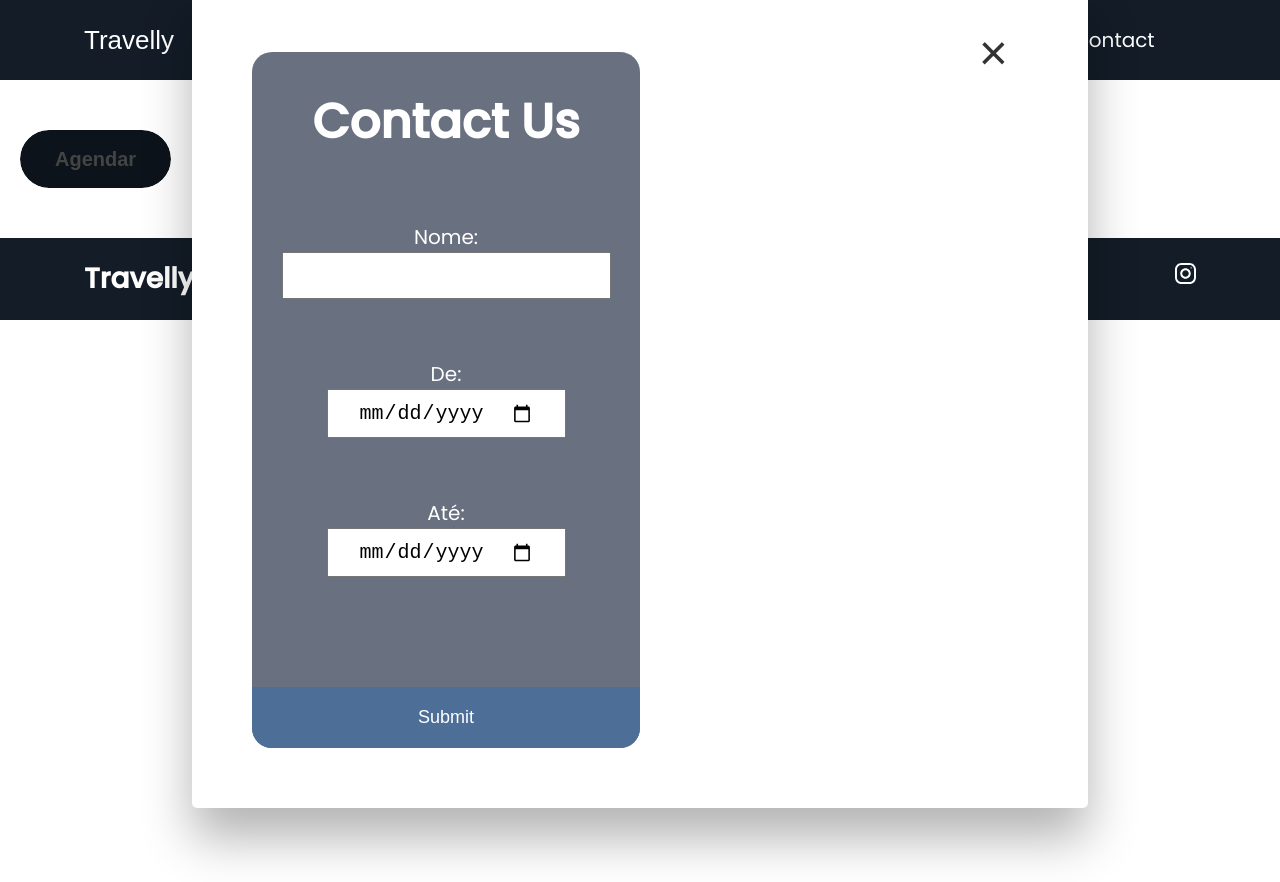
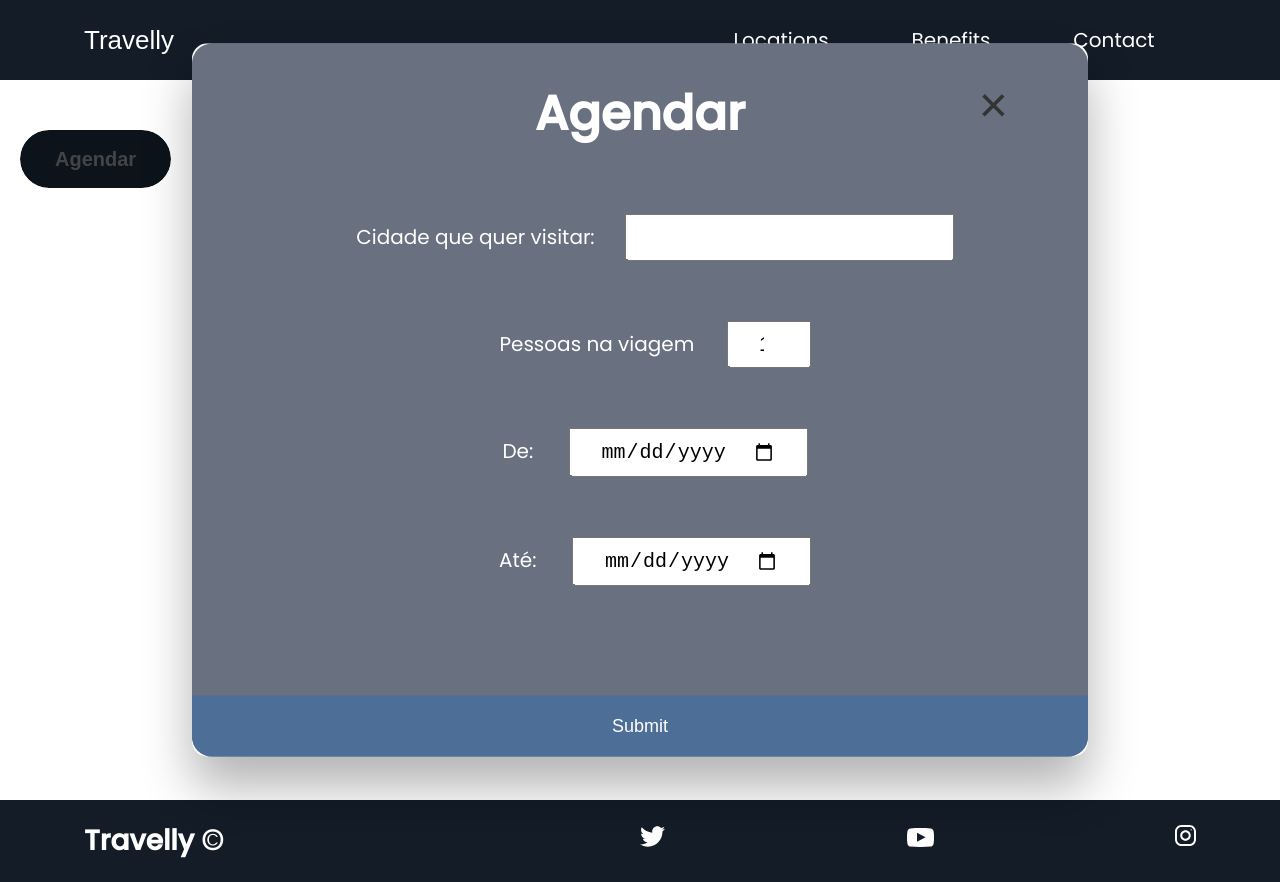
Before and after one commit to LeoMatheus/empresa-viagem, a plain HTML site: page reservas.html in a window 1280 px wide. Both pictures are taken after a click on the button "Agendar". Before the commit the page ends 808 px from the top, so only its background shows below. Drawn offline with Linux system fonts and the light colour scheme; a web font is replaced by a local one.

Commit message:
Commit de quinta

```diff
--- a/reservas.html
+++ b/reservas.html
@@ -23,7 +23,7 @@
   <body>
     <header class="main-head">
       <nav>
-        <h1 id="logo">Travelly</h1>
+        <h1 id="logo"><a href="./index.html">Travelly</a></h1>
         <ul>
           <li><a href="#locations">Locations</a></li>
           <li><a href="#benefits">Benefits</a></li>
@@ -39,14 +39,18 @@
       <button class="close-modal">&times;</button>
       <div class="form-wrapper">
         <header class="form-head">
-          <h2>Contact Us</h2>
+          <h2>Agendar</h2>
         </header>
         <form method="get">
-          <div class="name-form">
-            <label for="name">Nome:</label
-            ><input id="name" type="text" name="name" required />
+          <div class="city-form">
+            <label for="city">Cidade que quer visitar:</label
+            ><input id="city" type="text" name="city" required />
           </div>
 
+          <div class="number-people-form">
+            <label for="number-people">Pessoas na viagem</label>
+            <input id="number" type="number" name="number" value="1">
+          </div>
 
           <div class="date-form">
             <label for="date_start">De: </label>
@@ -57,6 +61,8 @@
             <label for="date_end">Até: </label>
             <input type="date" name="date_end" id="date">
           </div>
+
+
           <button type="submit" value="Send">Submit</button>
         </form>
       </div>
--- a/style/_booking.scss
+++ b/style/_booking.scss
@@ -0,0 +1,3 @@
+.booking{
+    min-height: 90vh;
+}
--- a/style/_form-booking.scss
+++ b/style/_form-booking.scss
@@ -1,6 +1,6 @@
 .form-wrapper{
     background: rgba(29, 40, 63, 0.664);
-    width: 50%;
+    width: 100%;
     color: white;
     border-radius: 20px;
 
@@ -30,9 +30,54 @@
     padding: 3.4rem;
 }
 
-.name-form,
-.email-form,
+.number-people-form,
+.city-form,
 .date-form{
     padding: 3rem;
     text-align: center;
 }
+
+.number-people-form input{
+    width: 10%;
+}
+
+.show-modal {
+    font-size: 2rem;
+    font-weight: 600;
+    padding: 1.75rem 3.5rem;
+    margin: 5rem 2rem;
+    border: none;
+    background-color: #fff;
+    color: #444;
+    border-radius: 10rem;
+    cursor: pointer;
+  }
+
+  .close-modal {
+    position: absolute;
+    top: 1.2rem;
+    right: 2rem;
+    font-size: 5rem;
+    color: #333;
+    cursor: pointer;
+    border: none;
+    background: none;
+  }
+
+  .hidden {
+    display: none;
+  }
+
+  .modal {
+    position: absolute;
+    top: 50%;
+    left: 50%;
+    transform: translate(-50%, -50%);
+    width: 70%;
+
+    background-color: white;
+    // padding: 2rem;
+    border-radius: 15px;
+    box-shadow: 0 3rem 5rem rgba(0, 0, 0, 0.3);
+    z-index: 10;
+  }
--- a/style/_modal.scss
+++ /dev/null
@@ -1,51 +0,0 @@
-.show-modal {
-    font-size: 2rem;
-    font-weight: 600;
-    padding: 1.75rem 3.5rem;
-    margin: 5rem 2rem;
-    border: none;
-    background-color: #fff;
-    color: #444;
-    border-radius: 10rem;
-    cursor: pointer;
-  }
-
-  .close-modal {
-    position: absolute;
-    top: 1.2rem;
-    right: 2rem;
-    font-size: 5rem;
-    color: #333;
-    cursor: pointer;
-    border: none;
-    background: none;
-  }
-
-  .hidden {
-    display: none;
-  }
-
-  .modal {
-    position: absolute;
-    top: 50%;
-    left: 50%;
-    transform: translate(-50%, -50%);
-    width: 70%;
-
-    background-color: white;
-    padding: 6rem;
-    border-radius: 5px;
-    box-shadow: 0 3rem 5rem rgba(0, 0, 0, 0.3);
-    z-index: 10;
-  }
-
-  .overlay {
-    position: absolute;
-    top: 0;
-    left: 0;
-    width: 100%;
-    height: 100%;
-    background-color: rgba(0, 0, 0, 0.6);
-    backdrop-filter: blur(3px);
-    z-index: 5;
-  }
--- a/style/style-reserva.scss
+++ b/style/style-reserva.scss
@@ -8,5 +8,3 @@
 @import "footer";
 
 @import "form-booking";
-
-@import "modal";
```
Also changed, not shown: style/style-reserva.css, 1 other file.
